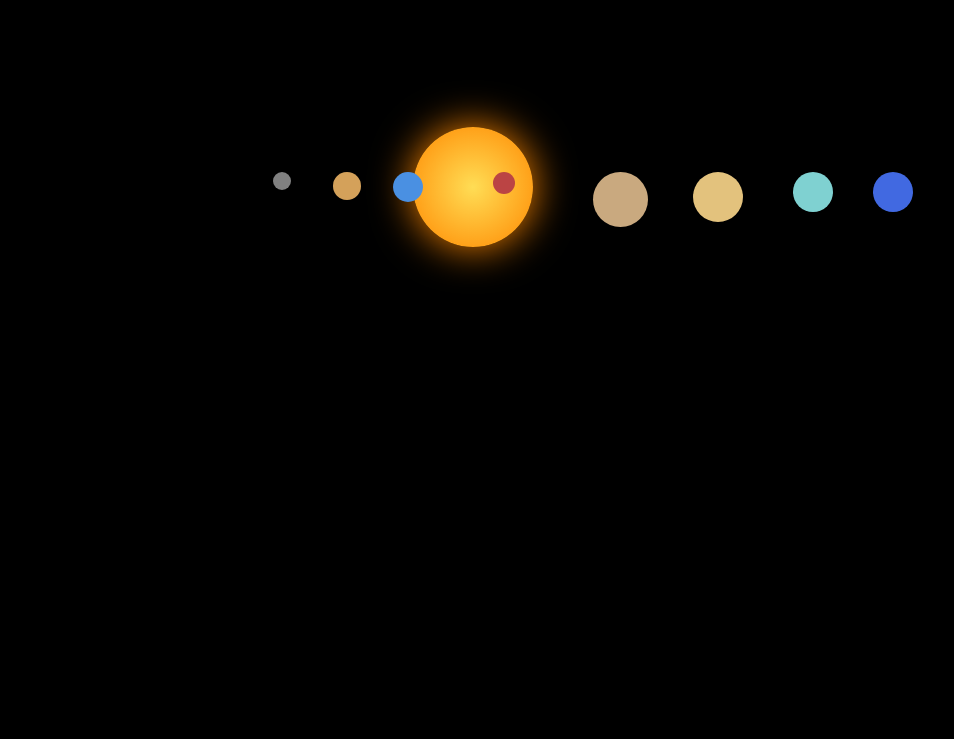
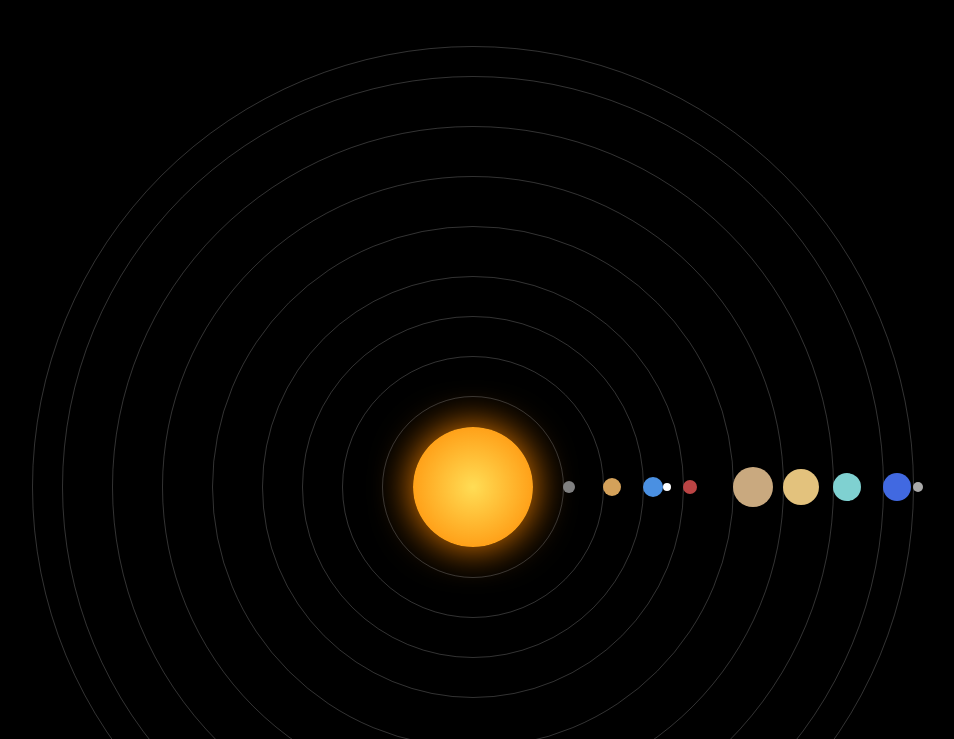
Before and after one commit to feelinglikeawaffle/spacetools, a plain HTML site: page index.html in a window 1280 px wide. Shown: the part 61-800 px from the top of the page, without its empty margins (167-1121 px from the left). Drawn offline with Linux system fonts and the light colour scheme.

Commit message:
Update style.css

```diff
--- a/style.css
+++ b/style.css
@@ -1,5 +1,5 @@
 body {
-    background: #000;
+    background: black;
     color: white;
     font-family: Arial, sans-serif;
     text-align: center;
@@ -7,8 +7,8 @@ body {
 
 #solar-system {
     position: relative;
-    width: 1000px;
-    height: 300px;
+    width: 900px;
+    height: 900px;
     margin: 0 auto;
     margin-top: 40px;
 }
@@ -20,28 +20,60 @@ body {
     background: radial-gradient(circle, #ffdd55, #ff8800);
     border-radius: 50%;
     position: absolute;
-    top: 90px;
-    left: 440px;
+    top: 390px;
+    left: 390px;
     box-shadow: 0 0 40px #ff8800;
 }
 
-/* Planet base style */
+/* Orbit rings */
+.orbit {
+    position: absolute;
+    border: 1px solid rgba(255,255,255,0.2);
+    border-radius: 50%;
+    top: 50%;
+    left: 50%;
+    transform: translate(-50%, -50%);
+}
+
+#orbit-mercury { width: 180px; height: 180px; }
+#orbit-venus   { width: 260px; height: 260px; }
+#orbit-earth   { width: 340px; height: 340px; }
+#orbit-mars    { width: 420px; height: 420px; }
+#orbit-jupiter { width: 520px; height: 520px; }
+#orbit-saturn  { width: 620px; height: 620px; }
+#orbit-uranus  { width: 720px; height: 720px; }
+#orbit-neptune { width: 820px; height: 820px; }
+#orbit-pluto   { width: 880px; height: 880px; }
+
+/* Planets */
 .planet {
     position: absolute;
     border-radius: 50%;
     cursor: pointer;
-    top: 135px; /* aligns all planets horizontally */
 }
 
-/* Individual planets (sizes + colors + horizontal spacing) */
-#mercury { width: 18px; height: 18px; background: gray; left: 300px; }
-#venus   { width: 28px; height: 28px; background: #d4a15a; left: 360px; }
-#earth   { width: 30px; height: 30px; background: #4a90e2; left: 420px; }
-#mars    { width: 22px; height: 22px; background: #b44; left: 520px; }
-#jupiter { width: 55px; height: 55px; background: #c9a97f; left: 620px; }
-#saturn  { width: 50px; height: 50px; background: #e3c27d; left: 720px; }
-#uranus  { width: 40px; height: 40px; background: #7fd1d1; left: 820px; }
-#neptune { width: 40px; height: 40px; background: #4169e1; left: 900px; }
+/* Place planets on the right side of each orbit */
+#mercury { width: 12px; height: 12px; background: gray; left: calc(50% + 90px); top: 50%; transform: translateY(-50%); }
+#venus   { width: 18px; height: 18px; background: #d4a15a; left: calc(50% + 130px); top: 50%; transform: translateY(-50%); }
+#earth   { width: 20px; height: 20px; background: #4a90e2; left: calc(50% + 170px); top: 50%; transform: translateY(-50%); }
+#mars    { width: 14px; height: 14px; background: #b44; left: calc(50% + 210px); top: 50%; transform: translateY(-50%); }
+#jupiter { width: 40px; height: 40px; background: #c9a97f; left: calc(50% + 260px); top: 50%; transform: translateY(-50%); }
+#saturn  { width: 36px; height: 36px; background: #e3c27d; left: calc(50% + 310px); top: 50%; transform: translateY(-50%); }
+#uranus  { width: 28px; height: 28px; background: #7fd1d1; left: calc(50% + 360px); top: 50%; transform: translateY(-50%); }
+#neptune { width: 28px; height: 28px; background: #4169e1; left: calc(50% + 410px); top: 50%; transform: translateY(-50%); }
+#pluto   { width: 10px; height: 10px; background: #aaa; left: calc(50% + 440px); top: 50%; transform: translateY(-50%); }
+
+/* Moon orbiting Earth */
+#moon {
+    width: 8px;
+    height: 8px;
+    background: white;
+    border-radius: 50%;
+    position: absolute;
+    left: calc(50% + 190px);
+    top: 50%;
+    transform: translateY(-50%);
+}
 
 /* Info box */
 #info-box {
```
